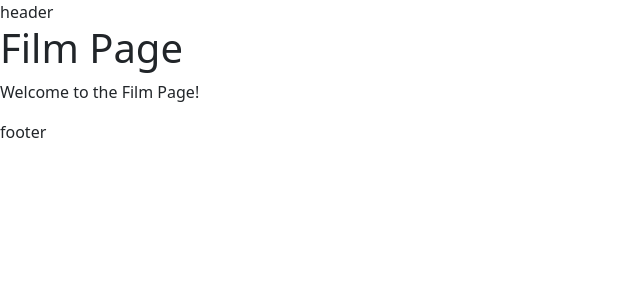
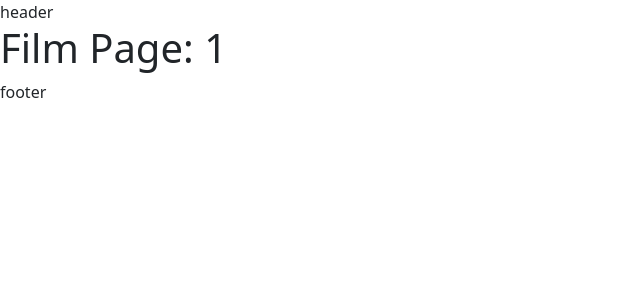
Before and after one commit to desmoveronica2002-bot/webapp-react, a React (Vite) app: page /films/1 in a window 1280 px wide. Shown: the top 300 px of the page, without its empty margins (0-640 px from the left). Built offline with nearby package versions, Linux system fonts and the light colour scheme; the HTML template or start-up script is replaced by a standard one.

Commit message:
destructuring in FilmPage

```diff
--- a/src/pages/FilmPage.jsx
+++ b/src/pages/FilmPage.jsx
@@ -1,8 +1,16 @@
+
+import { useParams } from "react-router-dom";
+
 export default function FilmPage() {
+
+    const { filmId } = useParams();
+
+
+
   return (
     <div>
-      <h1>Film Page</h1>
-      <p>Welcome to the Film Page!</p>
+      <h1>Film Page: {filmId}</h1>
+
     </div>
   )
 }
--- a/src/pages/HomePage.jsx
+++ b/src/pages/HomePage.jsx
@@ -2,7 +2,6 @@ export default function HomePage() {
   return (
     <div>
       <h1>Home Page</h1>
-      <p>Welcome to the Home Page!</p>
     </div>
   )
 }
```
